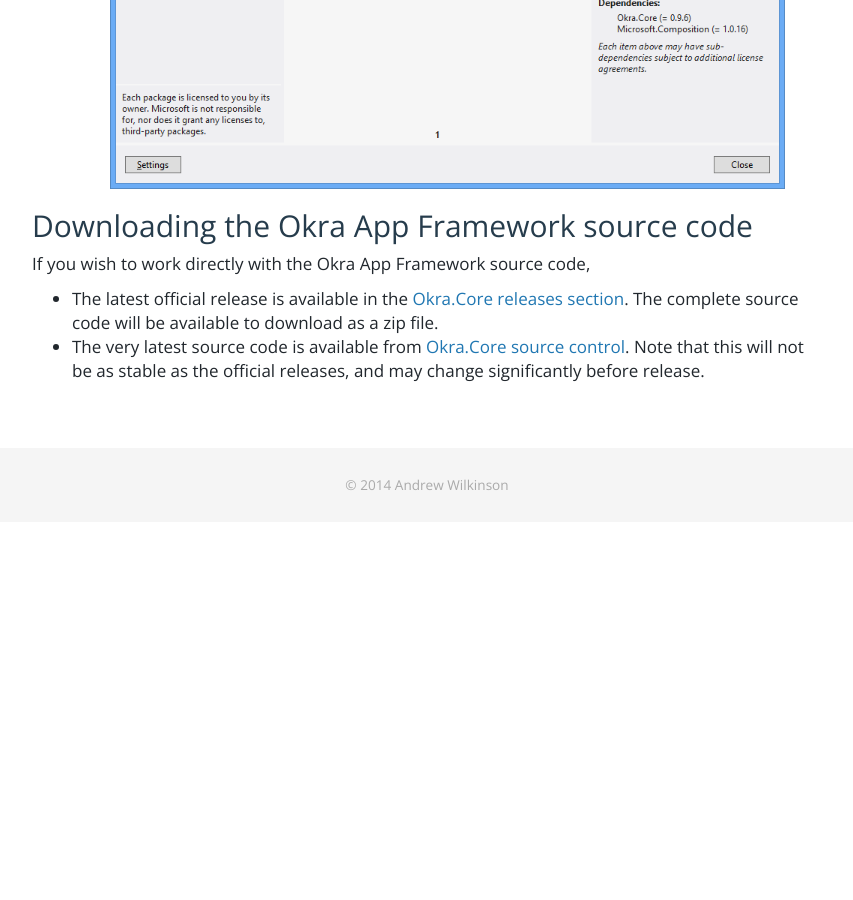
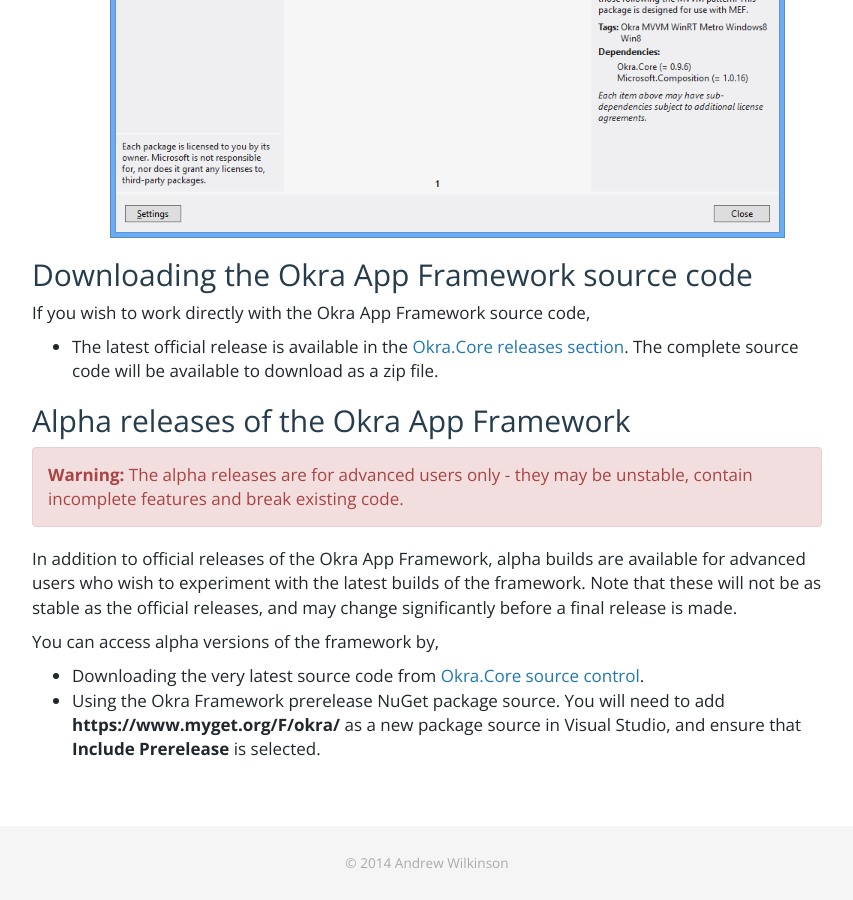
Before and after one commit to OkraFramework/OkraFramework.github.io, a Jekyll site: the page built from documentation/okra_app_framework/getting_started_downloading.md, in a window 1280 px wide and 900 px high, scrolled down 2423 px. Shown: the whole window, without its empty margins (213-1066 px from the left). Built offline with Jekyll 4.4.1, drawn with Linux system fonts in a browser that asks for light colours; nearby versions of some CDN libraries; before the commit the page ends 2945 px from its top, so only the background shows below that; some of the changed text lies outside the part shown.

Commit message:
Update Getting Started section

```diff
--- a/documentation/okra_app_framework/getting_started_downloading.md
+++ b/documentation/okra_app_framework/getting_started_downloading.md
@@ -15,6 +15,8 @@
   - This is the recommended approach for adding the Okra Framework to existing projects.
 * [Downloading the source code](#bookmark-sourcecode)
   - For advanced users who wish to view or modify the framework itself.
+* [Alpha releases of the Okra Framework](#bookmark-alpha)
+  - For advanced users who wish to experiment with the latest builds of the framework
 
 Downloading the Visual Studio Extensions
 ----------------------------------------
@@ -58,5 +60,22 @@
 
 If you wish to work directly with the Okra App Framework source code,
 
-* The latest official release is available in the [Okra.Core releases section](https://github.com/OkraFramework/Okra.Core/releases). The complete source code will be available to download as a zip file.
-* The very latest source code is available from [Okra.Core source control](https://github.com/OkraFramework/Okra.Core). Note that this will not be as stable as the official releases, and may change significantly before release.
+* The latest official release is available in the [Okra.Core releases section](https://github.com/OkraFramework/Okra.Core/releases). The complete source code will be available
+  to download as a zip file.
+
+Alpha releases of the Okra App Framework
+----------------------------------------
+{: #bookmark-alpha}
+
+<div class="alert alert-danger" role="alert">
+	<b>Warning:</b> The alpha releases are for advanced users only - they may be unstable, contain incomplete features and break existing code.
+</div>
+
+In addition to official releases of the Okra App Framework, alpha builds are available for advanced users who wish to experiment with the latest
+builds of the framework. Note that these will not be as stable as the official releases, and may change significantly before a final release is made.
+
+You can access alpha versions of the framework by,
+
+* Downloading the very latest source code from [Okra.Core source control](https://github.com/OkraFramework/Okra.Core).
+* Using the Okra Framework prerelease NuGet package source. You will need to add **https://www.myget.org/F/okra/** as a new
+  package source in Visual Studio, and ensure that **Include Prerelease** is selected.
```
Also changed, not shown: other parts of documentation/okra_app_framework/getting_started_downloading.md (+1 -1 lines), documentation/okra_app_framework/getting_started_adding_to_an_existing_project.md (+6 -4 lines), documentation/okra_app_framework/getting_started_creating_a_new_project.md (+8 -4 lines), documentation/okra_app_framework/getting_started_okra_app_framework_bootstrapper.md (+1 -1 lines).
